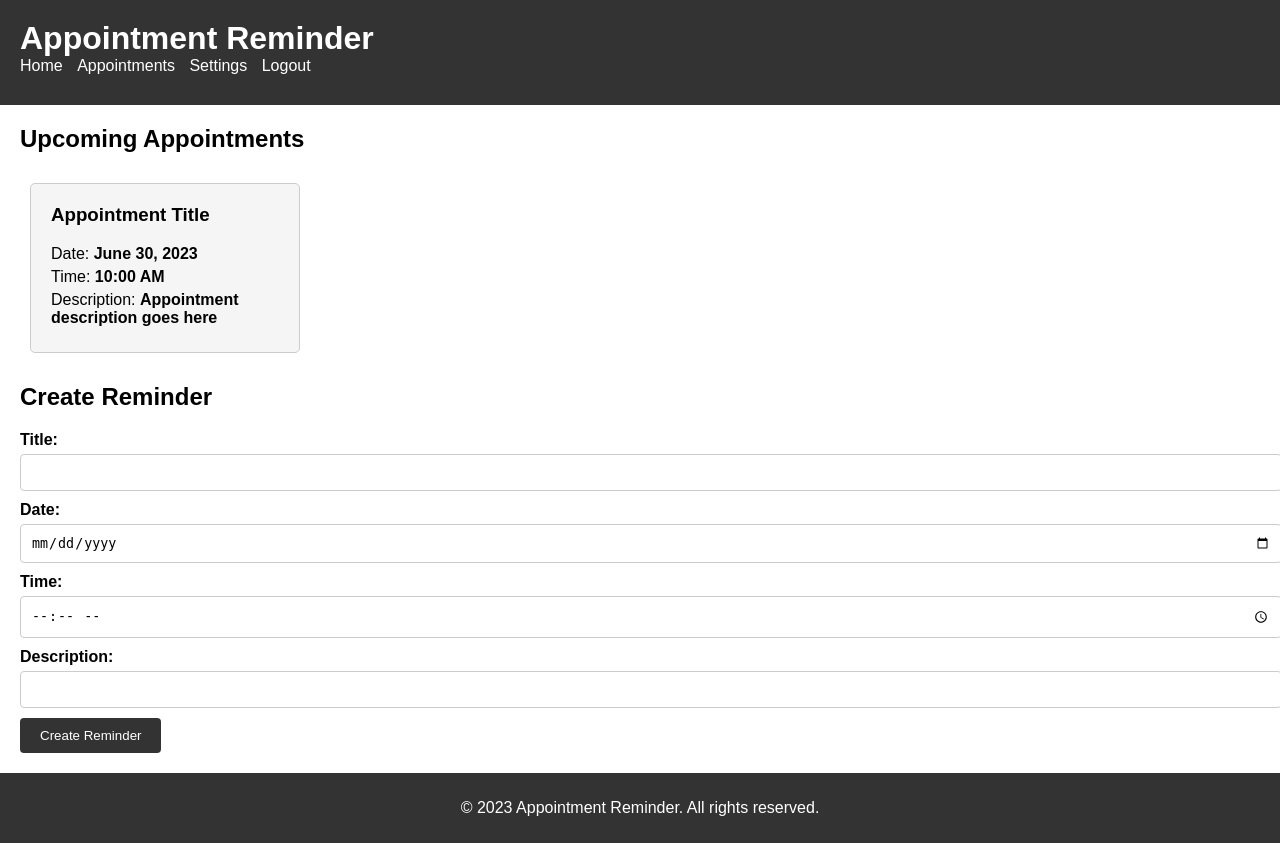
After one commit to nikhil697/AppointmentReminder-NotificationSender, a Django app: page /reminder_set/reminderdone in a window 1280 px wide. The commit adds this page. Run offline with Django 4.2, Linux system fonts and the light colour scheme.

Commit message:
All forms working

```diff
--- /dev/null
+++ b/AppointmentReminder/reminder_set/templates/reminder_set/personal.html
@@ -0,0 +1,185 @@
+<!DOCTYPE html>
+<html>
+<head>
+  <title>Appointment Reminder</title>
+  <style>
+    body {
+  font-family: Arial, sans-serif;
+  margin: 0;
+  padding: 0;
+}
+
+header {
+  background-color: #333;
+  color: #fff;
+  padding: 20px;
+}
+
+header h1 {
+  margin: 0;
+}
+
+nav ul {
+  list-style-type: none;
+  padding: 0;
+  margin: 0;
+}
+
+nav ul li {
+  display: inline-block;
+  margin-right: 10px;
+}
+
+nav ul li a {
+  color: #fff;
+  text-decoration: none;
+}
+
+main {
+  margin: 20px;
+}
+
+section {
+  margin-bottom: 20px;
+}
+
+h2 {
+  margin-top: 0;
+}
+
+ul {
+  list-style-type: none;
+  padding: 0;
+}
+
+li {
+  margin-bottom: 10px;
+}
+
+/* Form Styles */
+form label {
+  display: block;
+  margin-bottom: 5px;
+  font-weight: bold;
+}
+
+form input[type="text"],
+form input[type="date"],
+form input[type="time"] {
+  width: 100%;
+  padding: 10px;
+  margin-bottom: 10px;
+  border-radius: 4px;
+  border: 1px solid #ccc;
+}
+
+form input[type="submit"] {
+  background-color: #333;
+  color: #fff;
+  padding:10px 20px;
+border: none;
+border-radius: 4px;
+cursor: pointer;
+}
+
+form input[type="submit"]:hover {
+background-color: #555;
+}
+
+/* Footer Styles */
+footer {
+background-color: #333;
+color: #fff;
+text-align: center;
+padding: 10px;
+}
+
+.appointment-container {
+  display: flex;
+  flex-wrap: wrap;
+}
+
+.appointment-tile {
+  width: calc(20% - 20px); /* Adjust the width and margin as per your requirements */
+  margin: 10px;
+  padding: 20px;
+  border: 1px solid #ccc;
+  border-radius: 5px;
+  background-color: #f5f5f5;
+}
+
+.appointment-tile h3.title {
+  margin-top: 0;
+}
+
+.appointment-tile p {
+  margin: 5px 0;
+}
+
+.appointment-tile p span {
+  font-weight: bold;
+}
+
+
+  </style>
+</head>
+{% load static %}
+
+<body>
+  <header>
+    <h1>Appointment Reminder</h1>
+    <nav>
+      <ul>
+        <li><a href="#">Home</a></li>
+        <li><a href="#">Appointments</a></li>
+        <li><a href="#">Settings</a></li>
+        <li><a href="#">Logout</a></li>
+      </ul>
+    </nav>
+  </header>
+
+  <main>
+    <section>
+      <h2>Upcoming Appointments</h2>
+      <div class="appointment-container">
+        <div class="appointment-tile">
+          <h3 class="title">Appointment Title</h3>
+          <p>Date: <span class="date">June 30, 2023</span></p>
+          <p>Time: <span class="time">10:00 AM</span></p>
+          <p>Description: <span class="description">Appointment description goes here</span></p>
+        </div>
+        <!-- Add more appointment tiles as needed -->
+      </div>
+    </section>
+    {% if message %}
+    <script>
+      alert("{{ message }}");
+      window.location.href = window.location.href;
+    </script>
+    {% endif %}
+    <section>
+      <h2>Create Reminder</h2>
+      <form action="{% url 'createdone' %}" method="POST">
+        {% csrf_token %}
+        <label for="title">Title:</label>
+        <input type="text" id="title" name="title" required>
+
+        <label for="date">Date:</label>
+        <input type="date" id="date" name="date" required>
+
+        <label for="time">Time:</label>
+        <input type="time" id="time" name="time" required>
+
+        <label for="description">Description:</label>
+        <input type="text" id="description" name="description" required>
+
+        <input type="submit" value="Create Reminder">
+      </form>
+    </section>
+  </main>
+
+  <footer>
+    <p>&copy; 2023 Appointment Reminder. All rights reserved.</p>
+  </footer>
+</body>
+</html>
--- a/AppointmentReminder/reminder_set/urls.py
+++ b/AppointmentReminder/reminder_set/urls.py
@@ -1,9 +1,14 @@
 from django.urls import path
 from .views import *
-
+from .views import loginpage
 
 urlpatterns = [
     path('login/', loginpage, name='login'),
     path('create_account/', register, name='goto_create_account'),
     path('created_account/', done_account,name='created_account'),
+    path('success_or_not/',success_or_not,name='success_or_not'),
+    path('personal/',personal,name='personal'),
+    path('resetpage/',resetpass, name='reset_page'),
+    path('resetpass1/',resetpassfunc, name='reset_pass'),
+    path('reminderdone',create_reminder,name='createdone'),
 ]
--- a/AppointmentReminder/reminder_set/views.py
+++ b/AppointmentReminder/reminder_set/views.py
@@ -2,7 +2,11 @@ from django.shortcuts import render,redirect
 from django.http import HttpResponse
 from .models import *
 import mysql.connector
+from django.db import connection,IntegrityError,transaction
 from django.core.mail import send_mail
+from django.contrib import messages
+from django.urls import reverse
+from mysql.connector import Error
 
 # Create your views here.
 
@@ -12,7 +16,15 @@ def loginpage(request):
 
 def register(request):
     if request.method == "POST":
-        return render(request,'reminder_set/create_account.html')
+        return render(request, 'reminder_set/create_account.html')
+    else:
+        return redirect('login')  # Redirect to the login page if not a POST request
+
+
+
+def success_or_not(request):
+    message = request.GET.get('message')
+    return render(request, 'reminder_set/success_or_not.html', {'message': message})
 
 
 def done_account(request):
@@ -25,30 +37,143 @@ def done_account(request):
         email_address = request.POST.get('email-address')
         password = request.POST.get('password')
 
-        # Create an Account object and save the values in the database
-        account = Account(
-            first_name=first_name,
-            last_name=last_name,
-            time_zone=time_zone,
-            country_code=country_code,
-            phone_number=phone_number,
-            email_address=email_address,
-            password=password
-        )
-        account.save(using='Appointment')
+        try:
+            Regis = Account(first_name=first_name,
+                    last_name=last_name,
+                    time_zone=time_zone,
+                    country_code=country_code,
+                    phone_number=phone_number,
+                    email_address=email_address,
+                    password=password)
+            Regis.full_clean()
+            Regis.save()
+            print("Account saved successfully")
 
-        if account.pk:
-            print("Account saved successfully")
             subject = 'Account Created'
-            message = 'Your account has been successfully created. You can now login to your Account'
+            message = f'Hello {first_name} {last_name},\n\nYour account has been successfully created. You can now login to your Account using your credentials.'
             from_email = 'nchadha_be21@thapar.edu'
             recipient_list = [email_address]
             send_mail(subject, message, from_email, recipient_list)
 
-            return redirect('login')
+            success_message = "Account Registered successfully"
+            return render(request, 'reminder_set/success_or_not.html', {'message': success_message})
+        except IntegrityError:
+            error_msg = "Email is already registered"
+        except Exception as e:
+            error_msg = "An error occurred: {}".format(str(e))
+
+        return render(request, 'reminder_set/success_or_not.html', {'message': error_msg})
+
+    else:
+        return render(request, 'reminder_set/create_account.html')
+
+
+def personal(request):
+    if request.method == 'POST':
+        email_address = request.POST.get('email-address')
+        password = request.POST.get('password')
+
+        try:
+            conne = mysql.connector.connect(user='root', password='nikhil2002', host='localhost', database='Appointment')
+            cursor = conne.cursor()
+
+            query = f"SELECT * FROM reminder_set_account WHERE email_address = '{email_address}' AND password = '{password}'"
+            cursor.execute(query)
+            user = cursor.fetchone()
+
+            if user:
+                request.session['email_address'] = user[0] # assuming user_id is the first column in the table
+                conne.close()
+
+                return render(request, 'reminder_set/personal.html')
+            else:
+                conne.close()
+                error_message = 'Invalid login credentials. Please try again.'
+                return render(request, 'reminder_set/success_or_not.html', {'message': error_message})
+
+        except Error as e:
+            # Handle database connection or query errors
+            error_message = 'An error occurred while accessing the database: {}'.format(str(e))
+            return render(request, 'reminder_set/success_or_not.html', {'message': error_message})
+
+    else:
+        # If request method is GET, show the login page
+        return render(request, 'reminder_set/login_register.html')
+
+
+def resetpass(request):
+    return render(request, 'reminder_set/resetpass.html', {})
+
+def success(request):
+    return render(request, 'reminder_set/success_or_not.html', {'message': 'Password has been successfully reset'})
+
+def resetpassfunc(request):
+    if request.method == 'POST':
+        email_address = request.POST.get('email-address')
+        prevpass = request.POST.get('prevp')
+        newpass = request.POST.get('newpass')
+        conne = mysql.connector.connect(user='root', password='nikhil2002', host='localhost', database='Appointment')
+        cursor = conne.cursor()
+        query = f"UPDATE reminder_set_account SET password = '{newpass}' WHERE email_address = '{email_address}' AND password = '{prevpass}'"
+        cursor.execute(query)
+        if cursor.rowcount > 0:
+            # Password was successfully updated in the database
+            conne.commit()
+            conne.close()
+            message = 'Password Reset Successful'
+            return render(request, 'reminder_set/success_or_not.html', {'message': message})
+
+        # render(request, 'sports_goods/resetsuccess.html', {})
         else:
-            # Account not saved
-            print("Account not saved successfully")
-            return redirect('create_account')  # Redirect to the create_account page
+            # Password could not be updated in the database
+            conne.rollback()
+            conne.close()
+            error_message = 'Invalid credentials. Please try again.'
+            return render(request, 'reminder_set/success_or_not.html', {'message': error_message})
+    else:
+        # if request method is GET, show the reset password page
+        return render(request, 'reminder_set/resetpass.html', {})
 
-    return render(request, 'reminder_set/create_account.html')
+
+
+
+import mysql.connector
+
+def create_reminder(request):
+    if request.method == 'POST':
+        title = request.POST.get('title')
+        date = request.POST.get('date')
+        time = request.POST.get('time')
+        description = request.POST.get('description')
+
+        email = request.session.get('email_address')
+        conne = mysql.connector.connect(user='root', password='nikhil2002', host='localhost', database='Appointment')
+        cursor = conne.cursor()
+        query = f"SELECT email_address FROM reminder_set_account WHERE id = {email}"
+        cursor.execute(query)
+        result = cursor.fetchone()
+
+        if result:
+            email_address = result[0]
+
+            try:
+                # Create a new instance of CollectData
+                collect_data = collectdata(email_address=email_address, title=title, date=date, time=time, description=description)
+
+                # Save the new instance to the database
+                collect_data.save()
+
+                # Display success message
+                success_message = "Reminder Created Successfully"
+                return render(request, 'reminder_set/personal.html', {'message': success_message})
+
+            except Exception as e:
+                error_message = f"An error occurred: {str(e)}"
+                return render(request, 'reminder_set/personal.html', {'message': error_message})
+
+        else:
+            error_message = "Invalid account. Please login again."
+            return render(request, 'reminder_set/personal.html', {'message': error_message})
+
+    else:
+        return render(request, 'reminder_set/personal.html')
```
Also changed, not shown: AppointmentReminder/reminder_set/models.py (+16 -2 lines), AppointmentReminder/reminder_set/templates/reminder_set/create_account.html (+4 -3 lines), AppointmentReminder/reminder_set/templates/reminder_set/login_register.html (+7 -5 lines), AppointmentReminder/reminder_set/templates/reminder_set/resetpass.html (added, +178 -0 lines), AppointmentReminder/reminder_set/templates/reminder_set/success_or_not.html (added, +123 -0 lines), AppointmentReminder/reminder_set/migrations/0002_delete_account.py (added), AppointmentReminder/reminder_set/migrations/0003_initial.py (added), AppointmentReminder/reminder_set/migrations/0004_alter_account_password.py (added), AppointmentReminder/reminder_set/migrations/0005_collectdata.py (added), AppointmentReminder/reminder_set/migrations/0006_alter_collectdata_email_address.py (added).
